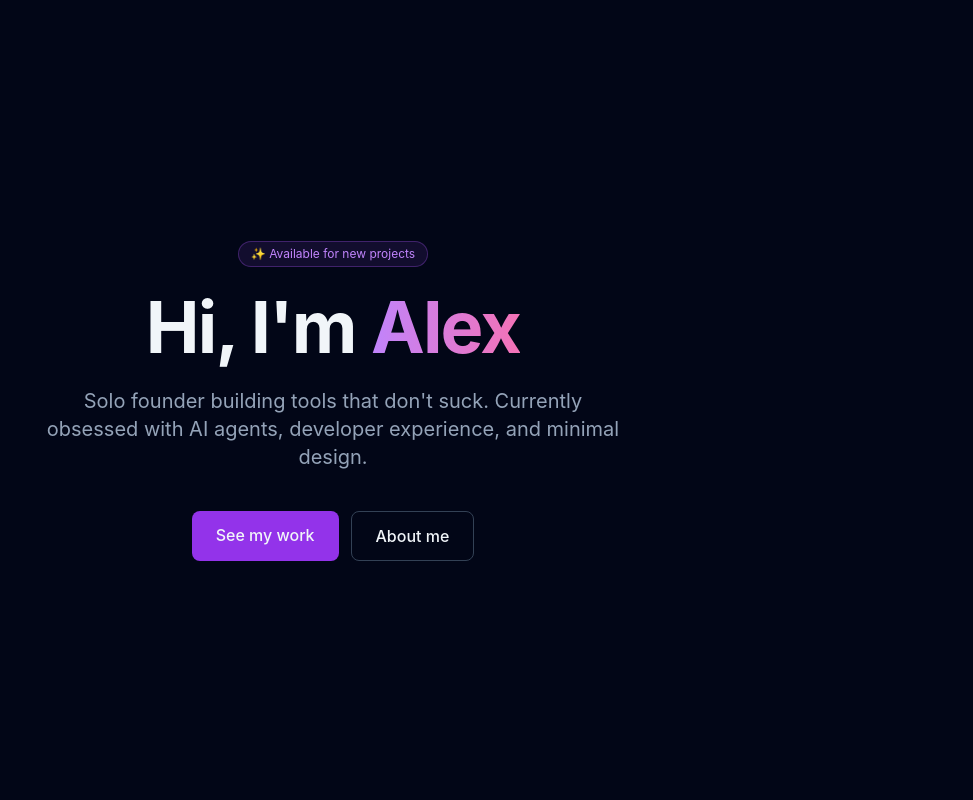
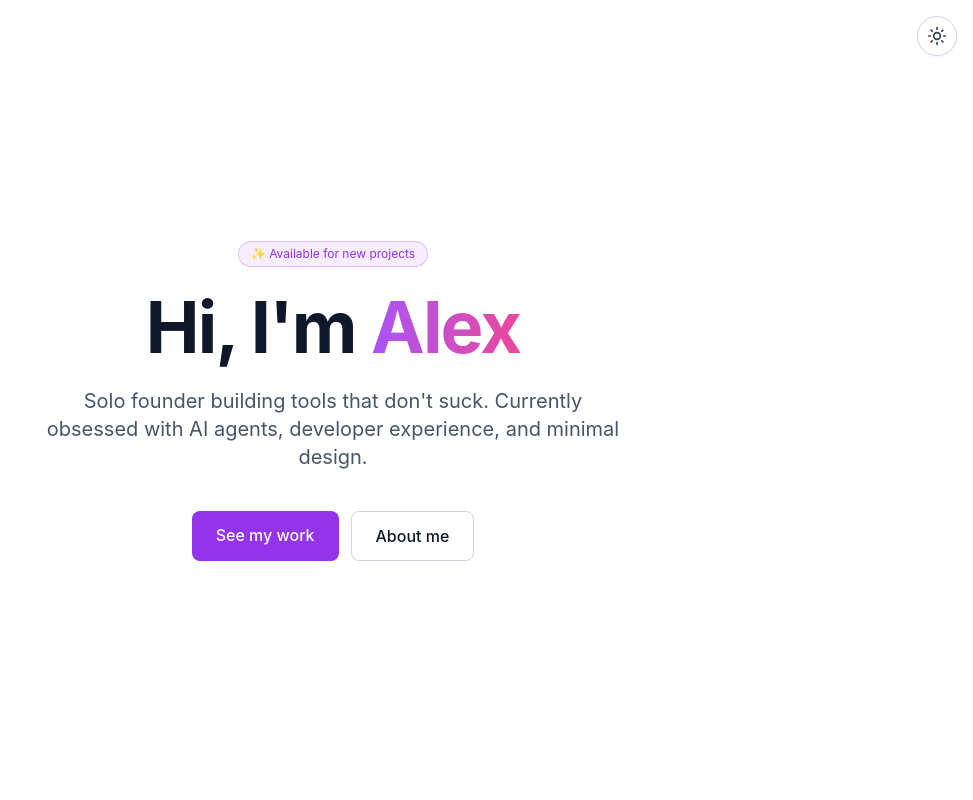
Before and after one commit to ThePyth0nKid/soloPortfolio, a React (Vite) app: page / in a window 1280 px wide. Shown: the top 800 px of the page, without its empty margins (307-1280 px from the left). Built offline with nearby package versions, Linux system fonts and the light colour scheme.

Commit message:
feat: Add a dark mode toggle to the home page (via PatchParty: UX-King)

```diff
--- a/index.html
+++ b/index.html
@@ -2,9 +2,23 @@
 <html lang="en">
   <head>
     <meta charset="UTF-8" />
-    <link rel="icon" type="image/svg+xml" href="/vite.svg" />
     <meta name="viewport" content="width=device-width, initial-scale=1.0" />
-    <title>Alex Chen — Solo Founder Portfolio</title>
+    <meta name="color-scheme" content="light dark" />
+    <title>Alex Chen — Solo Founder</title>
+    <!-- Set theme BEFORE React mounts to avoid a flash of the wrong theme. -->
+    <script>
+      (function () {
+        try {
+          var stored = localStorage.getItem('theme');
+          var prefersDark = window.matchMedia && window.matchMedia('(prefers-color-scheme: dark)').matches;
+          var theme = (stored === 'light' || stored === 'dark') ? stored : (prefersDark ? 'dark' : 'light');
+          if (theme === 'dark') document.documentElement.classList.add('dark');
+          document.documentElement.style.colorScheme = theme;
+        } catch (e) {
+          document.documentElement.classList.add('dark');
+        }
+      })();
+    </script>
   </head>
   <body>
     <div id="root"></div>
--- a/src/App.jsx
+++ b/src/App.jsx
@@ -1,17 +1,19 @@
 import Hero from './components/Hero'
 import About from './components/About'
 import Projects from './components/Projects'
+import ThemeToggle from './components/ThemeToggle'
 // 👇 PatchParty agents will add a Contact section here
 // import Contact from './components/Contact'
 
 export default function App() {
   return (
-    <div className="min-h-screen">
+    <div className="min-h-screen theme-transition">
+      <ThemeToggle />
       <Hero />
       <About />
       <Projects />
       {/* <Contact /> ← agents add this */}
-      <footer className="py-8 text-center text-sm text-slate-500 border-t border-slate-800">
+      <footer className="py-8 text-center text-sm text-slate-500 border-t border-slate-200 dark:border-slate-800 theme-transition">
         © 2026 Alex Chen — built with too much coffee ☕
       </footer>
     </div>
--- a/src/components/About.jsx
+++ b/src/components/About.jsx
@@ -3,7 +3,7 @@ export default function About() {
     <section id="about" className="py-24 px-6">
       <div className="max-w-3xl mx-auto space-y-6">
         <h2 className="text-4xl font-bold">About</h2>
-        <div className="space-y-4 text-slate-400 leading-relaxed">
+        <div className="space-y-4 text-slate-600 dark:text-slate-400 leading-relaxed theme-transition">
           <p>
             I've spent the last 8 years building products at startups and big
             tech. Burned out twice, learned some lessons. Now I build alone —
@@ -23,7 +23,7 @@ export default function About() {
           {['React', 'TypeScript', 'Python', 'Postgres', 'AI/ML', 'Design'].map((skill) => (
             <span
               key={skill}
-              className="px-3 py-1 bg-slate-800 border border-slate-700 rounded-md text-xs text-slate-300"
+              className="px-3 py-1 bg-slate-100 dark:bg-slate-800 border border-slate-200 dark:border-slate-700 rounded-md text-xs text-slate-700 dark:text-slate-300 theme-transition"
             >
               {skill}
             </span>
--- a/src/components/Hero.jsx
+++ b/src/components/Hero.jsx
@@ -2,29 +2,29 @@ export default function Hero() {
   return (
     <section className="min-h-screen flex flex-col items-center justify-center px-6 text-center">
       <div className="max-w-3xl space-y-6">
-        <div className="inline-block px-3 py-1 bg-purple-500/10 border border-purple-500/30 rounded-full text-xs text-purple-400">
+        <div className="inline-block px-3 py-1 bg-purple-500/10 border border-purple-500/30 rounded-full text-xs text-purple-600 dark:text-purple-400 theme-transition">
           ✨ Available for new projects
         </div>
         <h1 className="text-6xl md:text-7xl font-bold tracking-tight">
           Hi, I'm{' '}
-          <span className="bg-gradient-to-r from-purple-400 to-pink-400 bg-clip-text text-transparent">
+          <span className="bg-gradient-to-r from-purple-500 to-pink-500 dark:from-purple-400 dark:to-pink-400 bg-clip-text text-transparent">
             Alex
           </span>
         </h1>
-        <p className="text-xl text-slate-400 max-w-xl mx-auto">
+        <p className="text-xl text-slate-600 dark:text-slate-400 max-w-xl mx-auto theme-transition">
           Solo founder building tools that don't suck. Currently obsessed with
           AI agents, developer experience, and minimal design.
         </p>
         <div className="flex gap-3 justify-center pt-4">
           <a
             href="#projects"
-            className="px-6 py-3 bg-purple-600 hover:bg-purple-500 rounded-lg font-medium transition-colors"
+            className="px-6 py-3 bg-purple-600 hover:bg-purple-500 text-white rounded-lg font-medium transition-colors"
           >
             See my work
           </a>
           <a
             href="#about"
-            className="px-6 py-3 border border-slate-700 hover:border-slate-500 rounded-lg font-medium transition-colors"
+            className="px-6 py-3 border border-slate-300 dark:border-slate-700 hover:border-slate-500 dark:hover:border-slate-500 rounded-lg font-medium theme-transition"
           >
             About me
           </a>
--- /dev/null
+++ b/src/components/ThemeToggle.jsx
@@ -0,0 +1,83 @@
+import useTheme from '../hooks/useTheme'
+
+/**
+ * Accessible, keyboard-navigable theme toggle.
+ * - Fixed to the top-right of the viewport so it's always reachable.
+ * - aria-pressed communicates toggle state to screen readers.
+ * - Icon cross-fades + rotates subtly (respects prefers-reduced-motion via CSS).
+ */
+export default function ThemeToggle() {
+  const { theme, toggleTheme } = useTheme()
+  const isDark = theme === 'dark'
+  const nextLabel = isDark ? 'Switch to light mode' : 'Switch to dark mode'
+
+  return (
+    <button
+      type="button"
+      onClick={toggleTheme}
+      aria-label={nextLabel}
+      aria-pressed={isDark}
+      title={nextLabel}
+      className={[
+        'fixed top-4 right-4 z-50',
+        'inline-flex items-center justify-center',
+        'h-10 w-10 rounded-full',
+        'bg-white/80 dark:bg-slate-900/70',
+        'border border-slate-300 dark:border-slate-700',
+        'backdrop-blur-md shadow-sm',
+        'text-slate-700 dark:text-slate-200',
+        'hover:bg-white dark:hover:bg-slate-800',
+        'hover:border-slate-400 dark:hover:border-slate-500',
+        'focus:outline-none focus-visible:ring-2 focus-visible:ring-purple-500 focus-visible:ring-offset-2',
+        'focus-visible:ring-offset-white dark:focus-visible:ring-offset-slate-950',
+        'theme-transition',
+      ].join(' ')}
+    >
+      <span className="relative block h-5 w-5" aria-hidden="true">
+        {/* Sun */}
+        <svg
+          xmlns="http://www.w3.org/2000/svg"
+          viewBox="0 0 24 24"
+          fill="none"
+          stroke="currentColor"
+          strokeWidth="2"
+          strokeLinecap="round"
+          strokeLinejoin="round"
+          className={[
+            'absolute inset-0 h-5 w-5',
+            'transition-all duration-300 ease-out',
+            isDark ? 'opacity-0 scale-50 -rotate-90' : 'opacity-100 scale-100 rotate-0',
+          ].join(' ')}
+        >
+          <circle cx="12" cy="12" r="4" />
+          <path d="M12 2v2" />
+          <path d="M12 20v2" />
+          <path d="m4.93 4.93 1.41 1.41" />
+          <path d="m17.66 17.66 1.41 1.41" />
+          <path d="M2 12h2" />
+          <path d="M20 12h2" />
+          <path d="m6.34 17.66-1.41 1.41" />
+          <path d="m19.07 4.93-1.41 1.41" />
+        </svg>
+        {/* Moon */}
+        <svg
+          xmlns="http://www.w3.org/2000/svg"
+          viewBox="0 0 24 24"
+          fill="none"
+          stroke="currentColor"
+          strokeWidth="2"
+          strokeLinecap="round"
+          strokeLinejoin="round"
+          className={[
+            'absolute inset-0 h-5 w-5',
+            'transition-all duration-300 ease-out',
+            isDark ? 'opacity-100 scale-100 rotate-0' : 'opacity-0 scale-50 rotate-90',
+          ].join(' ')}
+        >
+          <path d="M21 12.79A9 9 0 1 1 11.21 3 7 7 0 0 0 21 12.79Z" />
+        </svg>
+      </span>
+      <span className="sr-only">{nextLabel}</span>
+    </button>
+  )
+}
--- /dev/null
+++ b/src/hooks/useTheme.js
@@ -0,0 +1,72 @@
+import { useCallback, useEffect, useState } from 'react'
+
+const STORAGE_KEY = 'theme'
+
+/**
+ * Determine the initial theme:
+ *  1. User's stored choice (if any)
+ *  2. Otherwise, system preference (prefers-color-scheme)
+ *  3. Otherwise, dark (matches original design)
+ */
+function getInitialTheme() {
+  if (typeof window === 'undefined') return 'dark'
+  try {
+    const stored = window.localStorage.getItem(STORAGE_KEY)
+    if (stored === 'light' || stored === 'dark') return stored
+  } catch {
+    // localStorage may be unavailable (private mode, etc.) — fall through
+  }
+  if (window.matchMedia?.('(prefers-color-scheme: light)').matches) {
+    return 'light'
+  }
+  return 'dark'
+}
+
+function applyTheme(theme) {
+  const root = document.documentElement
+  if (theme === 'dark') {
+    root.classList.add('dark')
+  } else {
+    root.classList.remove('dark')
+  }
+  root.style.colorScheme = theme
+}
+
+export default function useTheme() {
+  const [theme, setTheme] = useState(getInitialTheme)
+
+  // Apply + persist on change
+  useEffect(() => {
+    applyTheme(theme)
+    try {
+      window.localStorage.setItem(STORAGE_KEY, theme)
+    } catch {
+      /* ignore */
+    }
+  }, [theme])
+
+  // Live-update if the OS preference changes AND the user hasn't chosen explicitly.
+  // We treat "no stored value" as "follow system".
+  useEffect(() => {
+    const mq = window.matchMedia?.('(prefers-color-scheme: dark)')
+    if (!mq) return
+    const handler = (e) => {
+      try {
+        const stored = window.localStorage.getItem(STORAGE_KEY)
+        if (stored !== 'light' && stored !== 'dark') {
+          setTheme(e.matches ? 'dark' : 'light')
+        }
+      } catch {
+        /* ignore */
+      }
+    }
+    mq.addEventListener?.('change', handler)
+    return () => mq.removeEventListener?.('change', handler)
+  }, [])
+
+  const toggleTheme = useCallback(() => {
+    setTheme((t) => (t === 'dark' ? 'light' : 'dark'))
+  }, [])
+
+  return { theme, toggleTheme, setTheme }
+}
--- a/src/index.css
+++ b/src/index.css
@@ -3,8 +3,37 @@
 @tailwind utilities;
 
 @layer base {
+  html {
+    /* Smooth color transitions when theme changes — subtle, not flashy */
+    color-scheme: light dark;
+  }
+
   body {
-    @apply bg-slate-950 text-slate-100 antialiased;
+    @apply bg-white text-slate-900 antialiased;
     font-family: -apple-system, BlinkMacSystemFont, 'Segoe UI', Roboto, sans-serif;
+    transition: background-color 300ms ease, color 300ms ease;
+  }
+
+  .dark body {
+    @apply bg-slate-950 text-slate-100;
+  }
+
+  /* Respect users who don't want motion */
+  @media (prefers-reduced-motion: reduce) {
+    body,
+    * {
+      transition: none !important;
+      animation: none !important;
+    }
   }
 }
+
+@layer utilities {
+  /* Reusable smooth theme transition for common surface props */
+  .theme-transition {
+    transition:
+      background-color 300ms ease,
+      border-color 300ms ease,
+      color 300ms ease;
+  }
+}
--- a/tailwind.config.js
+++ b/tailwind.config.js
@@ -1,6 +1,7 @@
 /** @type {import('tailwindcss').Config} */
 export default {
   content: ['./index.html', './src/**/*.{js,jsx}'],
+  darkMode: 'class',
   theme: {
     extend: {
       fontFamily: {
```
Also changed, not shown: src/components/Projects.jsx (+6 -6 lines), 1 other file (tests, documents, lock files or other folders).
